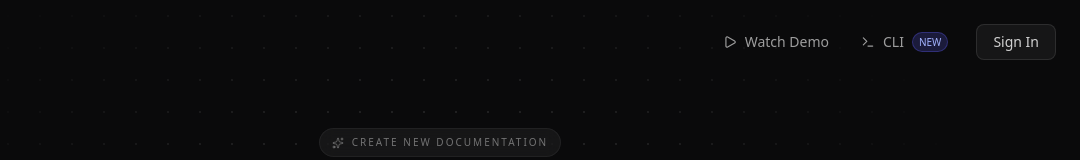
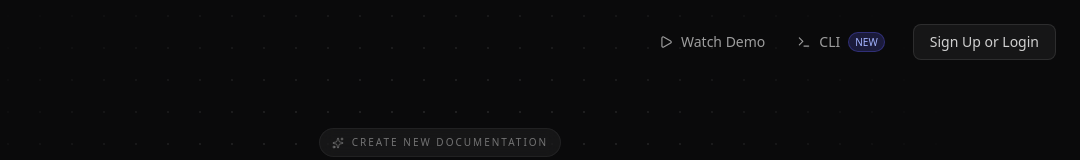
Before and after one commit to UditAkhourii/vibedocs, a Next.js app: page / in a window 1280 px wide. Shown: the top 160 px of the page, without its empty margins (200-1280 px from the left). Built offline with nearby package versions, Linux system fonts and the light colour scheme; no server answers; the database is empty.

Commit message:
feat: update auth button text and default to signup

```diff
--- a/src/app/page.tsx
+++ b/src/app/page.tsx
@@ -131,11 +131,11 @@ export default function NewDocPage() {
               variant="outline"
               className="border-white/10 bg-white/5 text-white/80 hover:bg-white/10 hover:text-white h-9"
               onClick={() => {
-                setAuthView('signin');
+                setAuthView('signup');
                 setIsAuthModalOpen(true);
               }}
             >
-              Sign In
+              Sign Up or Login
             </Button>
           )
         )}
```
